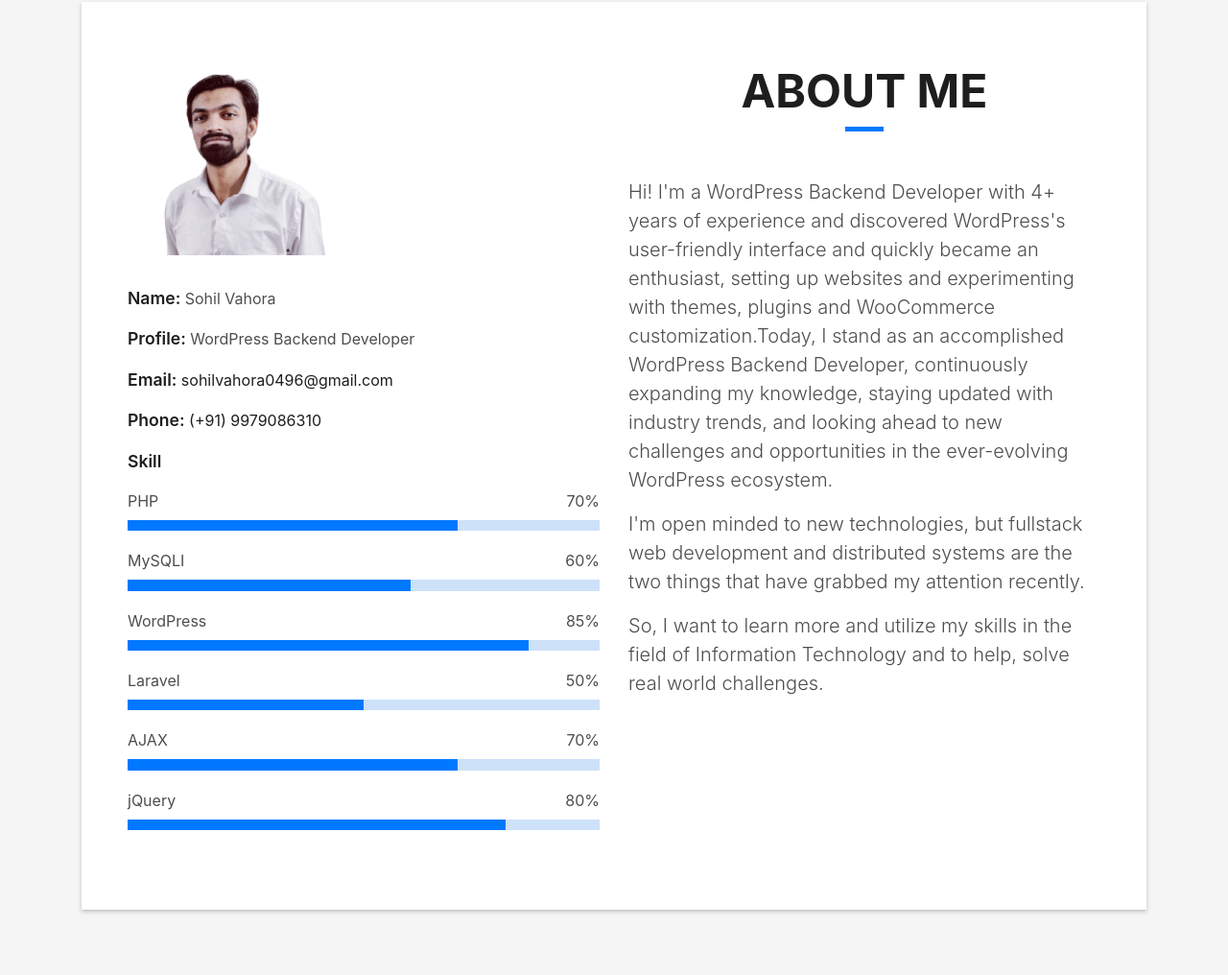
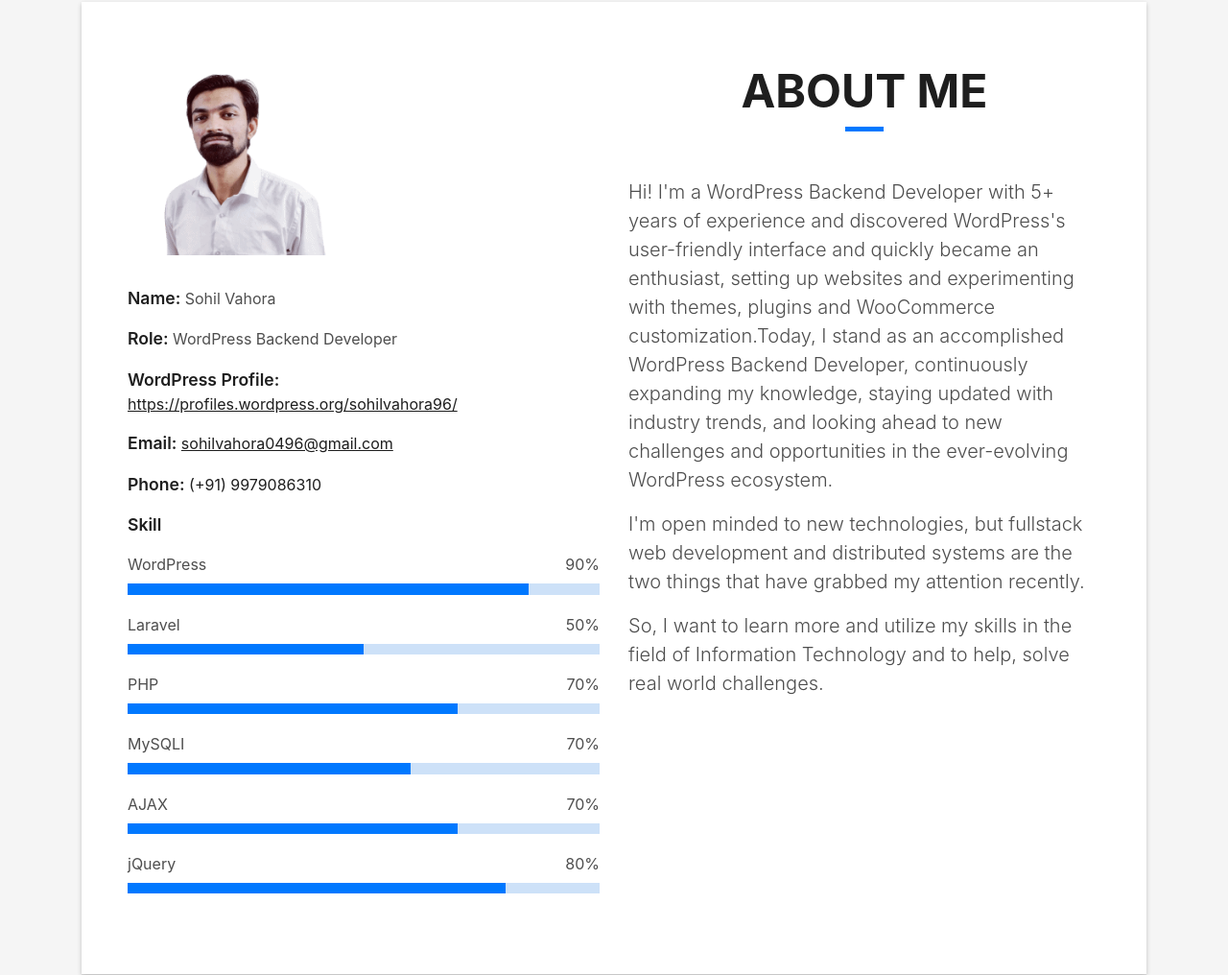
Before and after one commit to iamsohilvahora/portfolio_netlify, a plain HTML site: page index.html in a window 1280 px wide. Shown: the part 862-1878 px from the top of the page at 96% size. Drawn offline with Linux system fonts and the light colour scheme; files whose address does not match are found by name; a web font is replaced by a local one.

Commit message:
Updated homepage

```diff
--- a/index.html
+++ b/index.html
@@ -66,7 +66,7 @@
         <div class="container">
           <!--<p class="display-6 color-d">Hello, world!</p>-->
           <h1 class="intro-title mb-4">I am Sohil Vahora</h1>
-          <p class="intro-subtitle"><span class="text-slider-items">PHP Developer, WordPress Backend Developer, Laravel Developer</span><strong class="text-slider"></strong></p>
+          <p class="intro-subtitle"><span class="text-slider-items">WordPress Backend Developer, Laravel Developer, PHP Developer</span><strong class="text-slider"></strong></p>
         </div>
       </div>
     </div>
@@ -88,30 +88,32 @@
                   <div class="col-sm-12 col-md-12">
                     <div class="about-info">
                       <p><span class="title-s">Name: </span> <span>Sohil Vahora</span></p>
-                      <p><span class="title-s">Profile: </span> <span>WordPress Backend Developer</span></p>
-                      <p><span class="title-s">Email: </span> <span><a href="mailto:sohilvahora0496@gmail.com">sohilvahora0496@gmail.com</a></span></p>
+                      <p><span class="title-s">Role: </span> <span>WordPress Backend Developer</span></p>
+                      <p><span class="title-s">WordPress Profile: </span> <span><a href="https://profiles.wordpress.org/sohilvahora96/" target="_blank"><u>https://profiles.wordpress.org/sohilvahora96/</u></a></span></p>
+                      <p><span class="title-s">Email: </span> <span><a href="mailto:sohilvahora0496@gmail.com" target="_blank"><u>sohilvahora0496@gmail.com</u></a></span></p>
                       <p><span class="title-s">Phone: </span> <span><a href="tel:+919979086310">(+91) 9979086310</span></a></p>
                     </div>
                   </div>
                 </div>
                 <div class="skill-mf">
                   <p class="title-s">Skill</p>
-                  <span>PHP</span> <span class="pull-right">70%</span>
-                  <div class="progress">
-                    <div class="progress-bar" role="progressbar" style="width: 70%;" aria-valuenow="70" aria-valuemin="0"
-                      aria-valuemax="100"></div>
-                  </div>
-                  <span>MySQLI</span> <span class="pull-right">60%</span>
-                  <div class="progress">
-                    <div class="progress-bar" role="progressbar" style="width: 60%" aria-valuenow="60" aria-valuemin="0"
-                      aria-valuemax="100"></div>
-                  </div><span>WordPress</span> <span class="pull-right">85%</span>
+                  <span>WordPress</span> <span class="pull-right">90%</span>
                   <div class="progress">
                     <div class="progress-bar" role="progressbar" style="width: 85%;" aria-valuenow="85" aria-valuemin="0"
                       aria-valuemax="100"></div>
                   </div><span>Laravel</span> <span class="pull-right">50%</span>
                   <div class="progress">
                     <div class="progress-bar" role="progressbar" style="width: 50%;" aria-valuenow="50" aria-valuemin="0"
+                      aria-valuemax="100"></div>
+                  </div>
+                  <span>PHP</span> <span class="pull-right">70%</span>
+                  <div class="progress">
+                    <div class="progress-bar" role="progressbar" style="width: 70%;" aria-valuenow="70" aria-valuemin="0"
+                      aria-valuemax="100"></div>
+                  </div>
+                  <span>MySQLI</span> <span class="pull-right">70%</span>
+                  <div class="progress">
+                    <div class="progress-bar" role="progressbar" style="width: 60%" aria-valuenow="60" aria-valuemin="0"
                       aria-valuemax="100"></div>
                   </div>
                   <span>AJAX</span> <span class="pull-right">70%</span>
@@ -132,7 +134,7 @@
                     <h5 class="title-a">About me</h5>
                     <div class="line-mf"></div>
                   </div>
-                  <p class="lead">Hi! I'm a WordPress Backend Developer with 4+ years of experience and discovered WordPress's user-friendly interface and quickly became an enthusiast, setting up websites and experimenting with themes, plugins and WooCommerce customization.Today, I stand as an accomplished WordPress Backend Developer, continuously expanding my knowledge, staying updated with industry trends, and looking ahead to new challenges and opportunities in the ever-evolving WordPress ecosystem.</p>
+                  <p class="lead">Hi! I'm a WordPress Backend Developer with 5+ years of experience and discovered WordPress's user-friendly interface and quickly became an enthusiast, setting up websites and experimenting with themes, plugins and WooCommerce customization.Today, I stand as an accomplished WordPress Backend Developer, continuously expanding my knowledge, staying updated with industry trends, and looking ahead to new challenges and opportunities in the ever-evolving WordPress ecosystem.</p>
 				          <p class="lead">I'm open minded to new technologies, but fullstack web development and distributed systems are the two things that have grabbed my attention recently.</p>
 				          <p class="lead">So, I want to learn more and utilize my skills in the field of Information Technology and to help, solve real world challenges.</p>
                 </div>
@@ -204,7 +206,7 @@
                 <div class="col-md-5 offset-md-1">
                   <div class="more-info">
                     <ul class="list-ico">
-                      <li><span class="ion-email"></span><a href="mailto:sohilvahora0496@gmail.com">sohilvahora0496@gmail.com</a></li>
+                      <li><span class="ion-email"></span><a href="mailto:sohilvahora0496@gmail.com" target="_blank">sohilvahora0496@gmail.com</a></li>
                       <li><span class="ion-ios-telephone"></span><a href="tel:+919979086310">(+91) 9979086310</a></li>
                     </ul>
                   </div>
@@ -212,9 +214,9 @@
                 <div class="col-md-5 offset-md-1">
                   <div class="socials">
                     <ul>
+                      <li><a href="https://profiles.wordpress.org/sohilvahora96/" target="_blank"><span class="ico-circle"><i class="ion-social-wordpress"></i></span></a></li>
                       <li><a href="https://linkedin.com/in/sohilvahora96" target="_blank"><span class="ico-circle"><i class="ion-social-linkedin"></i></span></a></li>
                       <li><a href="https://github.com/iamsohilvahora" target="_blank"><span class="ico-circle"><i class="ion-social-github"></i></span></a></li>
-                      <li><a href="https://codepen.com/iamsohilvahora" target="_blank"><span class="ico-circle"><i class="ion-social-codepen"></i></span></a></li>
                     </ul>
                   </div>
                 </div>
```
